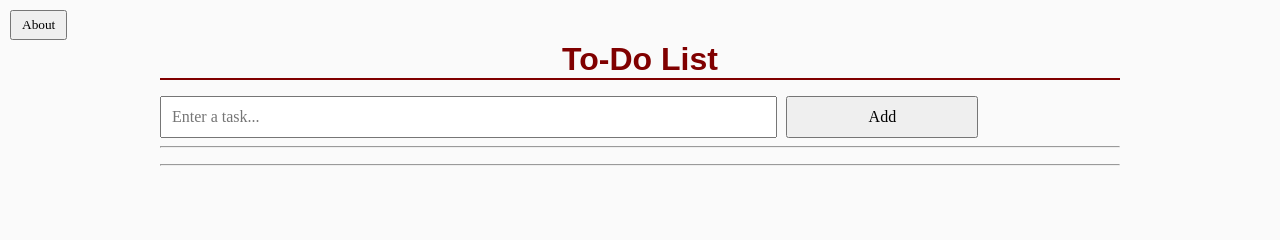
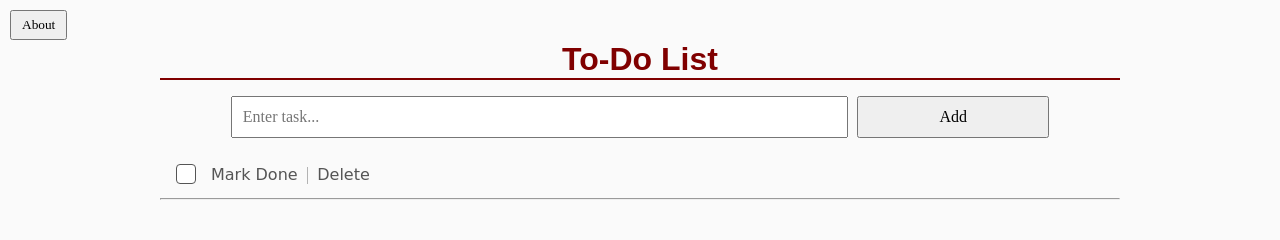
Before and after one commit to marilyn-croffie/todo-list, a plain HTML site: page index.html in a window 1280 px wide. Drawn offline with Linux system fonts and the light colour scheme.

Commit message:
Update index.html

```diff
--- a/index.html
+++ b/index.html
@@ -6,46 +6,43 @@
   <title>Interactive To-Do List</title>
   <link rel="stylesheet" href="style.css" />
 </head>
+<body>
 
-<body>
+  <!-- Header -->
   <header>
-    <h1 id="myHeader">To-Do List</h1>
+    <h1>To-Do List</h1>
   </header>
 
-  <!-- Input section: captures user-entered tasks -->
-  <section id="topbar">
-    <input
-      type="text"
-      id="input"
-      placeholder="Enter a task..."
-      aria-label="Task input"
-    />
-    <input
-      type="button"
-      value="Add"
-      id="addButton"
-      onclick="addTask()"
-    />
+  <!-- Input Section -->
+  <section id="inputbar">
+    <input type="text" id="input" placeholder="Enter task..." aria-label="New task input" />
+    <input type="button" value="Add" id="addButton" onclick="addTask()" aria-label="Add task" />
   </section>
 
-  <hr>
+  <!-- Toolbar -->
+  <section id="toolbar">
+    <input type="checkbox" id="selectAll" title="Select all tasks" aria-label="Select all tasks" />
+    <div id="toolbar-actions">
+      <span id="markDoneBtn" onclick="markSelectedDone()">Mark Done</span>
+      <span class="divider">|</span>
+      <span id="deleteBtn" onclick="deleteSelected()">Delete</span>
+    </div>
+  </section>
 
-  <!-- Main list container -->
-  <ul id="tasks"></ul>
+  <hr />
 
-  <hr>
+  <!-- Task List -->
+  <section>
+    <ul id="tasks"></ul>
+  </section>
 
-  <!-- About section -->
-  <aside id="aboutContainer">
-    <input
-      type="button"
-      value="About"
-      class="about-btn"
-      onclick="doAbout()"
-    />
+  <!-- About Section -->
+  <section id="aboutContainer">
+    <input type="button" value="About" onclick="doAbout()" class="about-btn" aria-label="About this app" />
     <div id="divAbout"></div>
-  </aside>
+  </section>
 
   <script src="script.js"></script>
+
 </body>
 </html>
```
